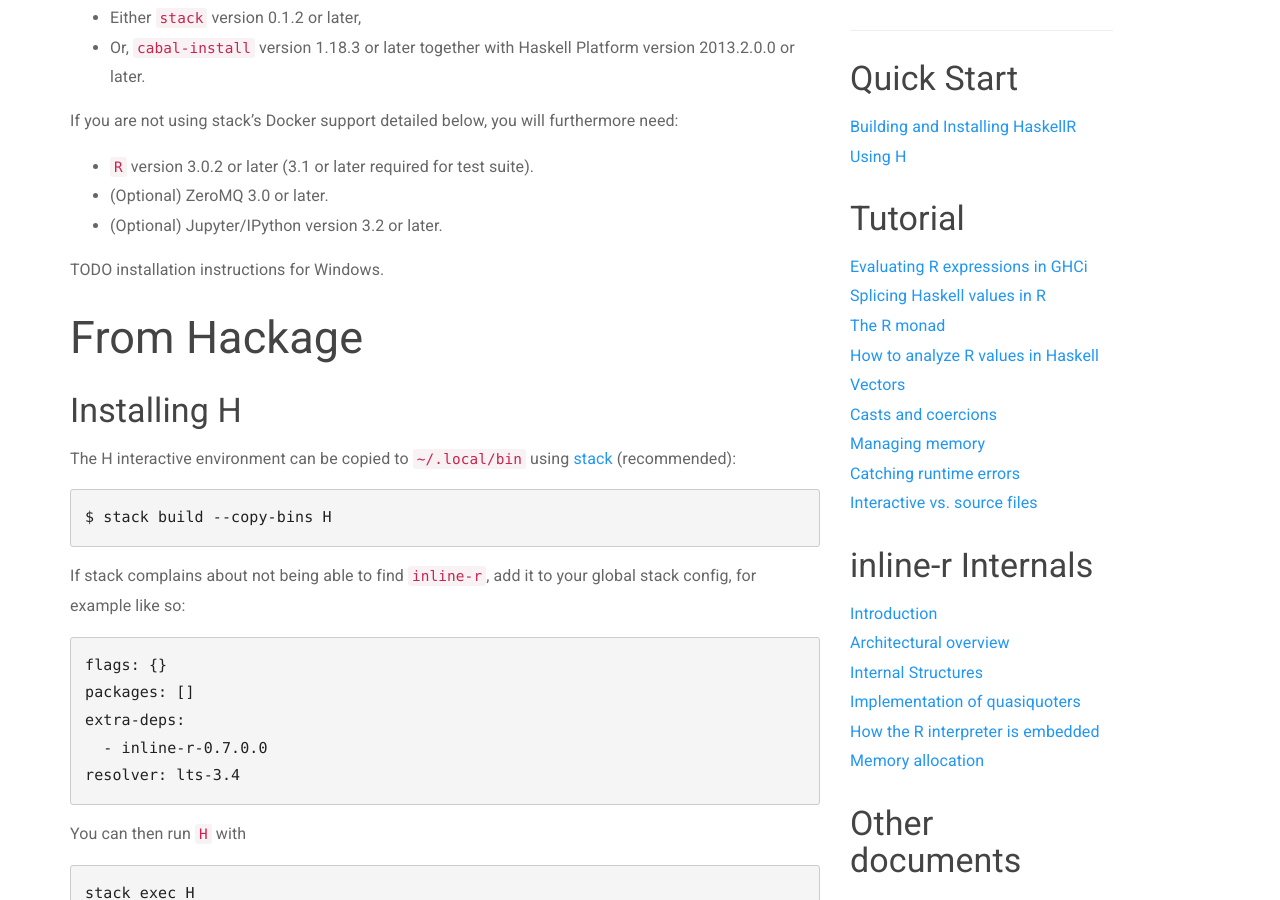
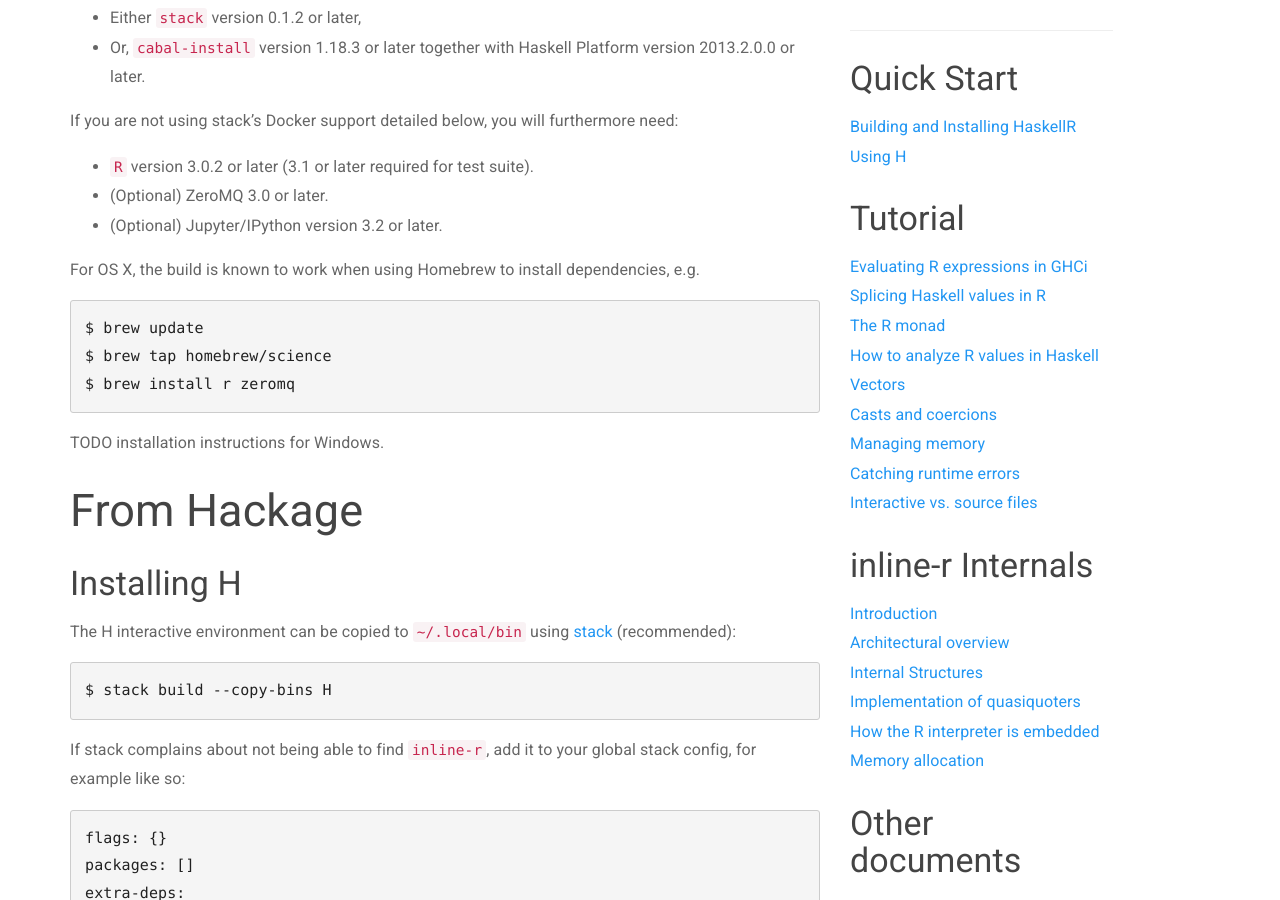
Before and after one commit to tweag/HaskellR, a Jekyll site: the page built from docs/build-and-install.md, in a window 1280 px wide and 900 px high, scrolled down 396 px. Built offline with Jekyll 4.4.1, drawn with Linux system fonts in a browser that asks for light colours; Markdown is read by kramdown in place of the engine named in the settings; a style sheet for code colours, icons or effects is not loaded.

Commit message:
Document official support for OS X via Homebrew.
See #200.

````diff
--- a/docs/build-and-install.md
+++ b/docs/build-and-install.md
@@ -16,6 +16,15 @@ furthermore need:
 * `R` version 3.0.2 or later (3.1 or later required for test suite).
 * (Optional) ZeroMQ 3.0 or later.
 * (Optional) Jupyter/IPython version 3.2 or later.
+
+For OS X, the build is known to work when using Homebrew to install
+dependencies, e.g.
+
+```
+$ brew update
+$ brew tap homebrew/science
+$ brew install r zeromq
+```
 
 TODO installation instructions for Windows.
 
````
